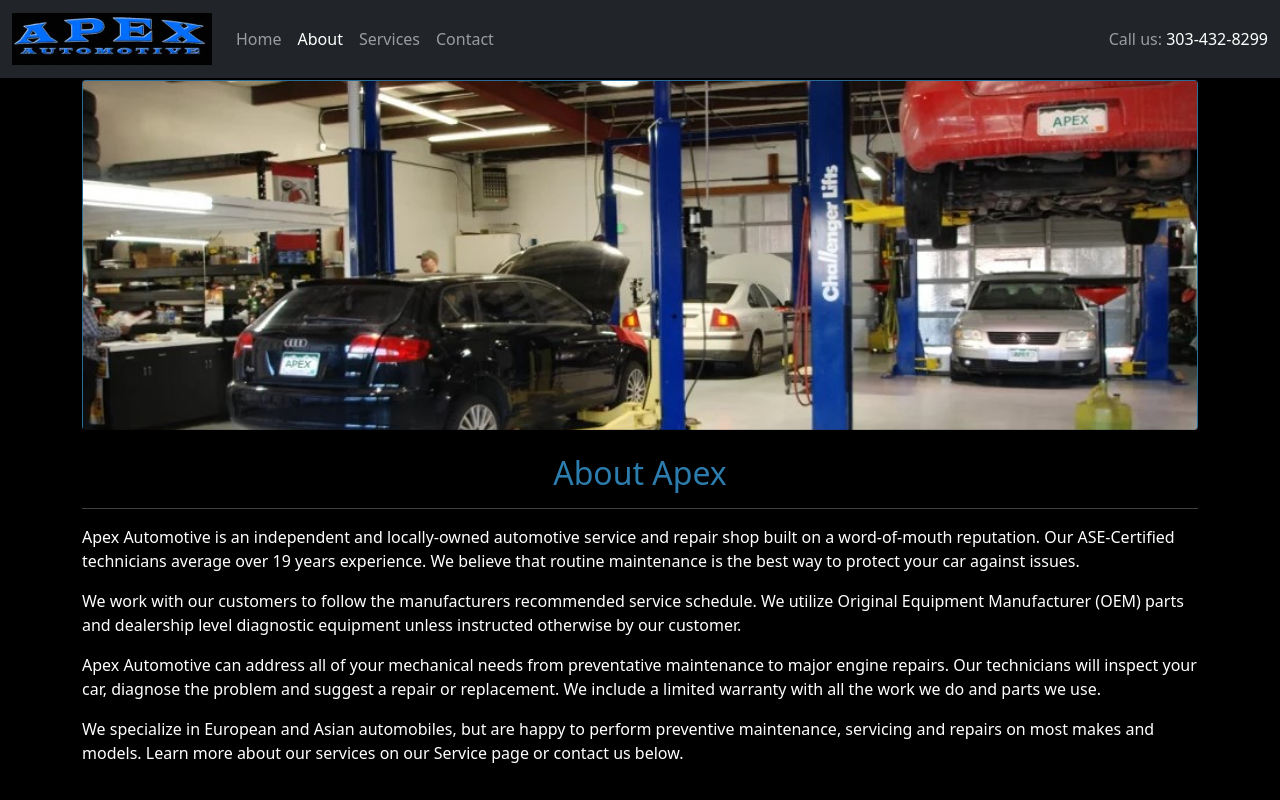
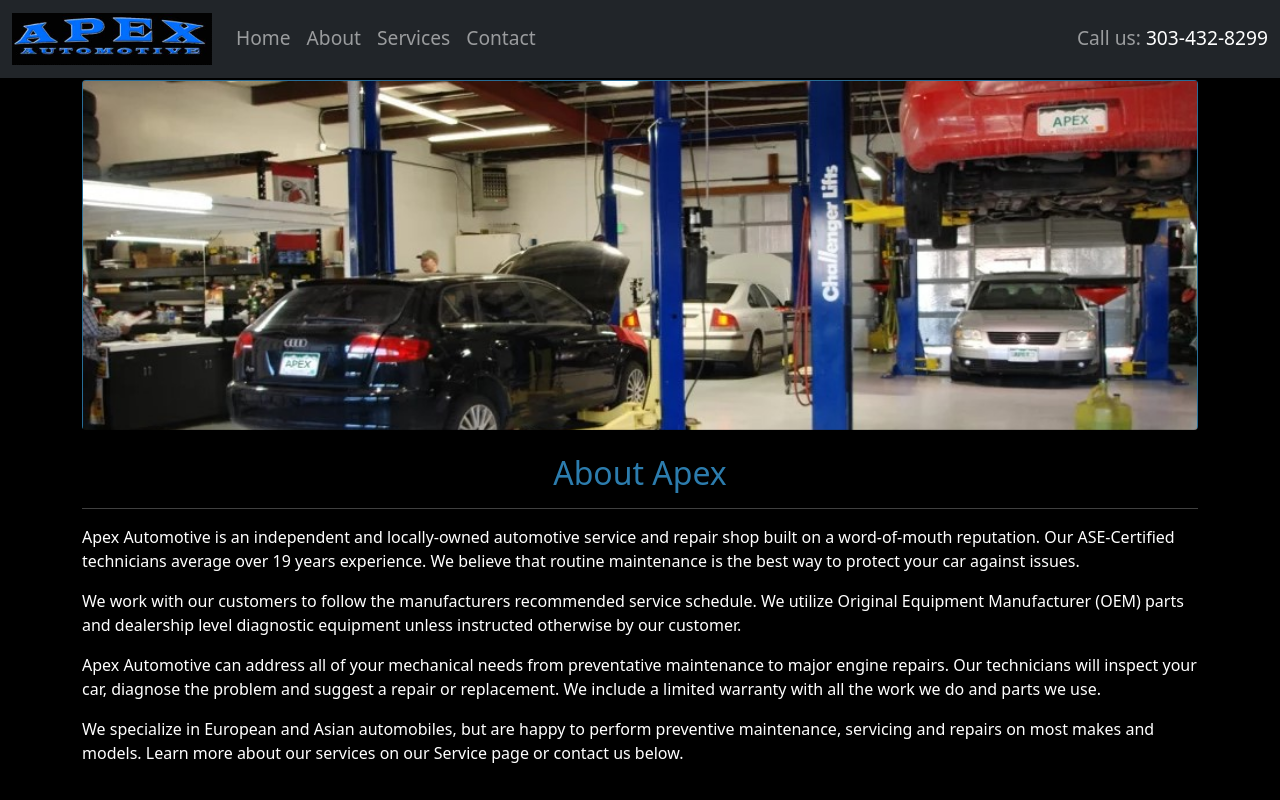
Before and after one commit to EatDrinkAndBeMiller/eatdrinkandbemiller.github.io, a website: page Final/about.html in a window 1280 px wide. Shown: the top 800 px of the page. Drawn offline with nearby package versions, Linux system fonts and the light colour scheme.

Commit message:
nav bar updates

```diff
--- a/Final/about.html
+++ b/Final/about.html
@@ -27,19 +27,19 @@
       <div class="collapse navbar-collapse" id="navbarText">
         <ul class="navbar-nav me-auto mb-2 mb-lg-0">
           <li class="nav-item">
-            <a class="nav-link" href="index.html">Home</a>
+            <a class="nav-link" aria-current="page" href="index.html" style="font-size: larger;">Home</a>
+          </li>
+          <li class="nav-item active">
+            <a class="nav-link" href="about.html" style="font-size: larger;">About</a>
           </li>
           <li class="nav-item">
-            <a class="nav-link active" aria-current="page" href="about.html">About</a>
+            <a class="nav-link" href="services.html" style="font-size: larger;">Services</a>
           </li>
           <li class="nav-item">
-            <a class="nav-link" href="services.html">Services</a>
-          </li>
-          <li class="nav-item">
-            <a class="nav-link" href="contact.html">Contact</a>
+            <a class="nav-link" href="contact.html" style="font-size: larger;">Contact</a>
           </li>
         </ul>
-        <span class="navbar-text">
+        <span class="navbar-text" style="font-size: larger;">
           Call us&colon; <a href="tel:3034328299" id="phone">303-432-8299</a>
         </span>
       </div>
```
Also changed, not shown: Final/contact.html (+5 -5 lines), Final/index.html (+5 -5 lines), Final/services.html (+7 -7 lines).
